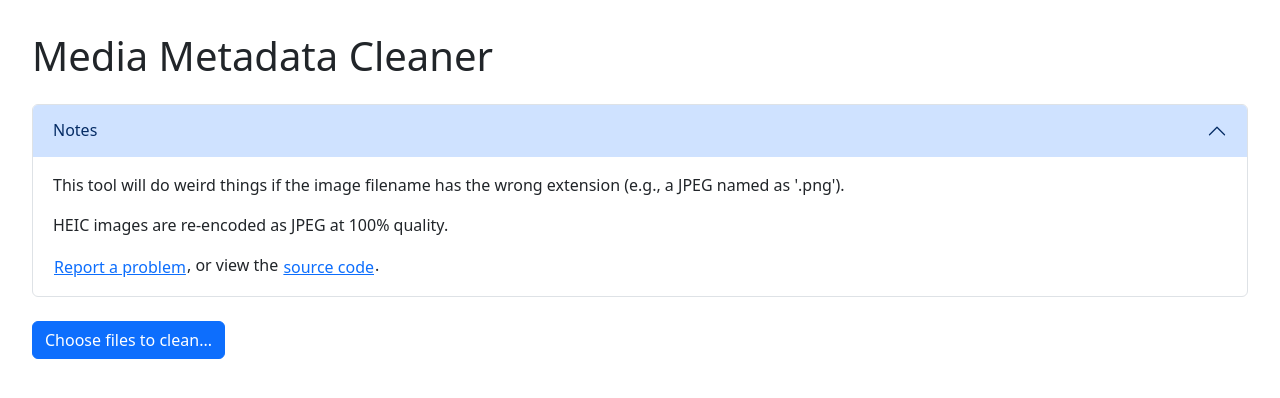
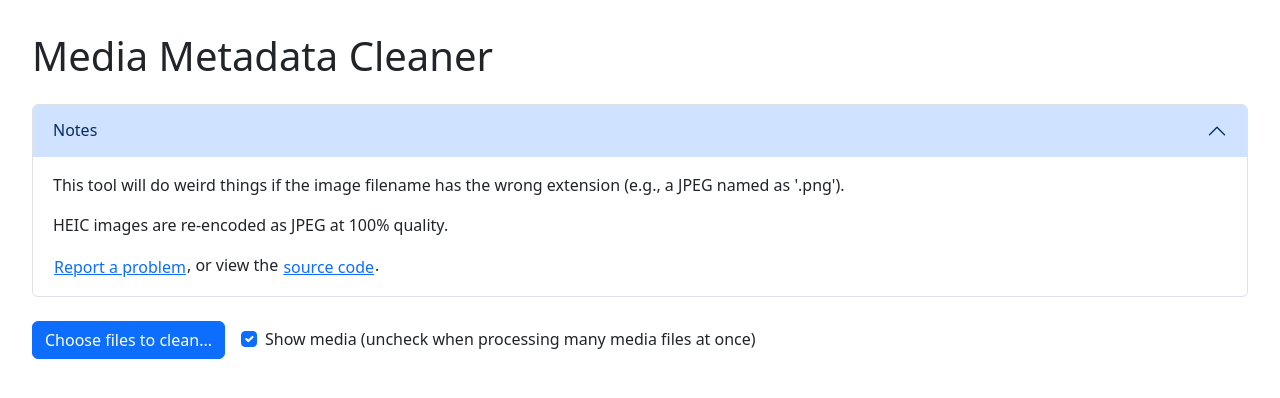
Before and after one commit to theotternews/media-metadata-cleaner, a React (Vite) app: page / in a window 1280 px wide. Shown: the top 398 px of the page. Built offline with nearby package versions, Linux system fonts and the light colour scheme.

Commit message:
add option to load and show media data (#4)

```diff
--- a/src/App.tsx
+++ b/src/App.tsx
@@ -1,6 +1,6 @@
 import { open } from '@tauri-apps/plugin-dialog';
 import { openUrl } from '@tauri-apps/plugin-opener';
-import { type ReactNode, useState, useCallback } from 'react';
+import { type ReactNode, useRef, useState, useCallback } from 'react';
 import Accordion from 'react-bootstrap/Accordion';
 import type { CleanedResult } from './types';
 import 'bootstrap/dist/css/bootstrap.min.css';
@@ -79,6 +79,7 @@ function resultStatusClass(result: CleanedResult): string {
 }
 
 function ResultAccordionItem({ result, index }: { result: CleanedResult; index: number }) {
+  const hasImageData = (result.origImage?.imageData ?? '') !== '' || (result.cleanedImage?.imageData ?? '') !== '';
   return (
     <Accordion.Item eventKey={index.toString()} className={resultStatusClass(result)}>
       <Accordion.Header>{result.origImage.filename}</Accordion.Header>
@@ -86,12 +87,12 @@ function ResultAccordionItem({ result, index }: { result: CleanedResult; index:
         <div>
           {makeCard('Error(s)', result.errors.map(styleMessage), 'text-danger')}
           {makeCard('Warning(s)', result.warnings.map(styleMessage), 'text-warning')}
-          {((result.origImage?.imageData ?? '') !== '' || (result.cleanedImage?.imageData ?? '') !== '') && (
+          {hasImageData && (
             <div className="grid-container">
               <div className="grid-item"><h6 className="my-0">Original</h6></div>
               <div className="grid-item"><h6 className="my-0">Cleaned</h6></div>
-              <div className="grid-item"><img src={`data:${result.origImage.mimeType};base64,${result.origImage.imageData}`} alt="Original" /></div>
-              <div className="grid-item"><img src={`data:${result.cleanedImage.mimeType};base64,${result.cleanedImage.imageData}`} alt="Cleaned" /></div>
+              <div className="grid-item">{result.origImage.imageData ? <img src={`data:${result.origImage.mimeType};base64,${result.origImage.imageData}`} alt="Original" /> : null}</div>
+              <div className="grid-item">{result.cleanedImage.imageData ? <img src={`data:${result.cleanedImage.mimeType};base64,${result.cleanedImage.imageData}`} alt="Cleaned" /> : null}</div>
               <div className="grid-item"><pre>{result.origImage.tags}</pre></div>
               <div className="grid-item"><pre>{result.cleanedImage.tags}</pre></div>
             </div>
@@ -106,6 +107,7 @@ function App() {
   const [cleanedResults, setCleanedResults] = useState<CleanedResult[]>([]);
   const [notesActiveKey, setNotesActiveKey] = useState<AccordionKey>('0');
   const [resultsActiveKey, setResultsActiveKey] = useState<AccordionKey>(undefined);
+  const loadMediaRef = useRef<HTMLInputElement>(null);
 
   const onChooseFiles = useCallback(async () => {
     setNotesActiveKey(undefined);
@@ -120,7 +122,8 @@ function App() {
     if (files == null) {
         return;
     }
-    const cleanedResults = await processFiles(files);
+    const loadImageData = loadMediaRef.current?.checked ?? true;
+    const cleanedResults = await processFiles(files, loadImageData);
     console.log(cleanedResults);
     setCleanedResults(cleanedResults);
   }, []);
@@ -138,9 +141,23 @@ function App() {
         </Accordion.Item>
       </Accordion>
 
-      <button type="button" className="btn btn-primary" onClick={onChooseFiles}>
-        Choose files to clean...
-      </button>
+      <div className="d-flex align-items-center gap-3 mb-4">
+        <button type="button" className="btn btn-primary" onClick={onChooseFiles}>
+          Choose files to clean...
+        </button>
+        <div className="form-check">
+          <input
+            ref={loadMediaRef}
+            className="form-check-input"
+            type="checkbox"
+            id="showMedia"
+            defaultChecked
+          />
+          <label className="form-check-label" htmlFor="showMedia">
+            Show media (uncheck when processing many media files at once)
+          </label>
+        </div>
+      </div>
 
       {cleanedResults.length > 0 && (
         <div>
--- a/src/clean.ts
+++ b/src/clean.ts
@@ -125,7 +125,7 @@ async function cleanMetadata(filename: string): Promise<CleanRaw> {
   return new CleanRaw(origTags, cleanedFilename, cleanedTags, errors, warnings);
 }
 
-export async function processFiles(filenames: string[]): Promise<CleanedResult[]> {
+export async function processFiles(filenames: string[], loadImageData: boolean): Promise<CleanedResult[]> {
   const results: CleanedResult[] = [];
   for (const filename of filenames) {
     let cleanRaw: CleanRaw;
@@ -143,16 +143,25 @@ export async function processFiles(filenames: string[]): Promise<CleanedResult[]
       continue;
     }
 
-    const [readCode, readMessage, origImageData] = await invoke<[number, string, string]>('read_file', { path: filename });
-    if (readCode !== 0) {
-      console.error(`Error reading file ${filename}: ${readMessage}`);
+    let origImageData = '';
+    let cleanedImageData = '';
+    if (loadImageData) {
+      const [readCode, readMessage, data] = await invoke<[number, string, string]>('read_file', { path: filename });
+      if (readCode !== 0) {
+        console.error(`Error reading file ${filename}: ${readMessage}`);
+      } else {
+        origImageData = data;
+      }
+
+      const [cleanedReadCode, cleanedReadMessage, cleanedData] = await invoke<[number, string, string]>('read_file', { path: cleanRaw.cleanedFilename });
+      if (cleanedReadCode !== 0) {
+        console.error(`Error reading file ${cleanRaw.cleanedFilename}: ${cleanedReadMessage}`);
+      } else {
+        cleanedImageData = cleanedData;
+      }
     }
+
     const origMimeType = MimeTypes.lookup(filename) as string;
-
-    const [cleanedReadCode, cleanedReadMessage, cleanedImageData] = await invoke<[number, string, string]>('read_file', { path: cleanRaw.cleanedFilename });
-    if (cleanedReadCode !== 0) {
-      console.error(`Error reading file ${cleanRaw.cleanedFilename}: ${cleanedReadMessage}`);
-    }
     const cleanedMimeType = MimeTypes.lookup(cleanRaw.cleanedFilename) as string;
 
     results.push(
```
Also changed, not shown: 1 other file (tests, documents, lock files or other folders).
